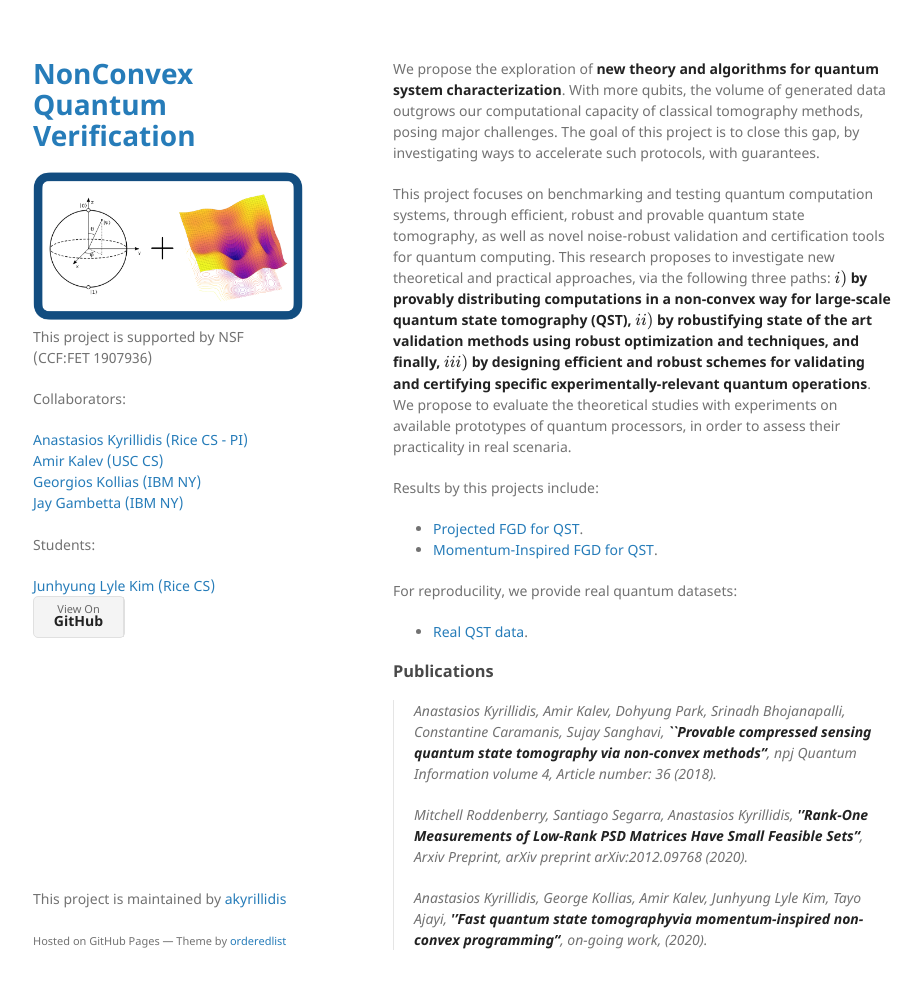
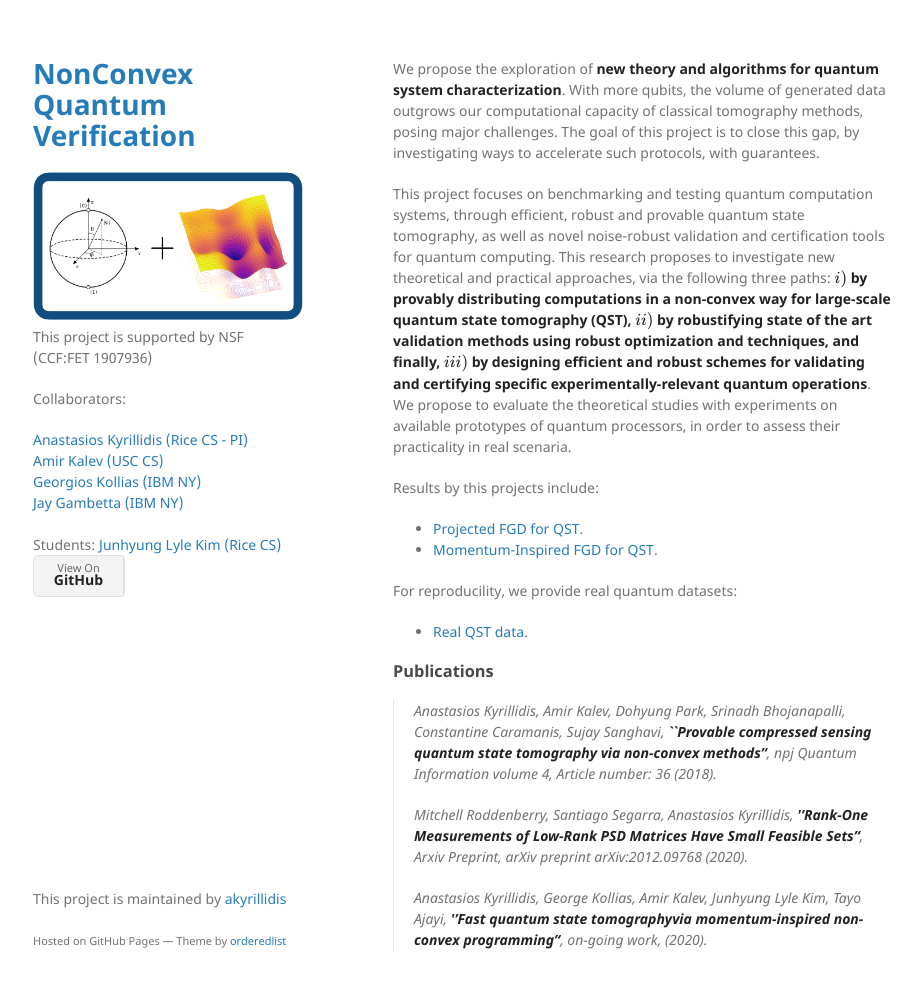
Before and after one commit to akyrillidis/nonconvex-qst, a Jekyll site: the page built from index.md, in a window 1280 px wide and 1020 px high. Shown: the top 989 px of the window, without its empty margins (177-1099 px from the left). Built offline with Jekyll 4.4.1, drawn with Linux system fonts in a browser that asks for light colours; formulas are drawn with MathJax 3.

Commit message:
Update default.html

```diff
--- a/_layouts/default.html
+++ b/_layouts/default.html
@@ -32,7 +32,7 @@
         <a href="https://scholar.google.com/citations?user=690ygNAAAAAJ&hl=en">Jay Gambetta (IBM NY)</a>
         <br> <br>
 
-        <p class="view">Students:</p>
+        Students:
         <a href="https://jlylekim.github.io/">Junhyung Lyle Kim (Rice CS)</a>
 
         <br>
```
